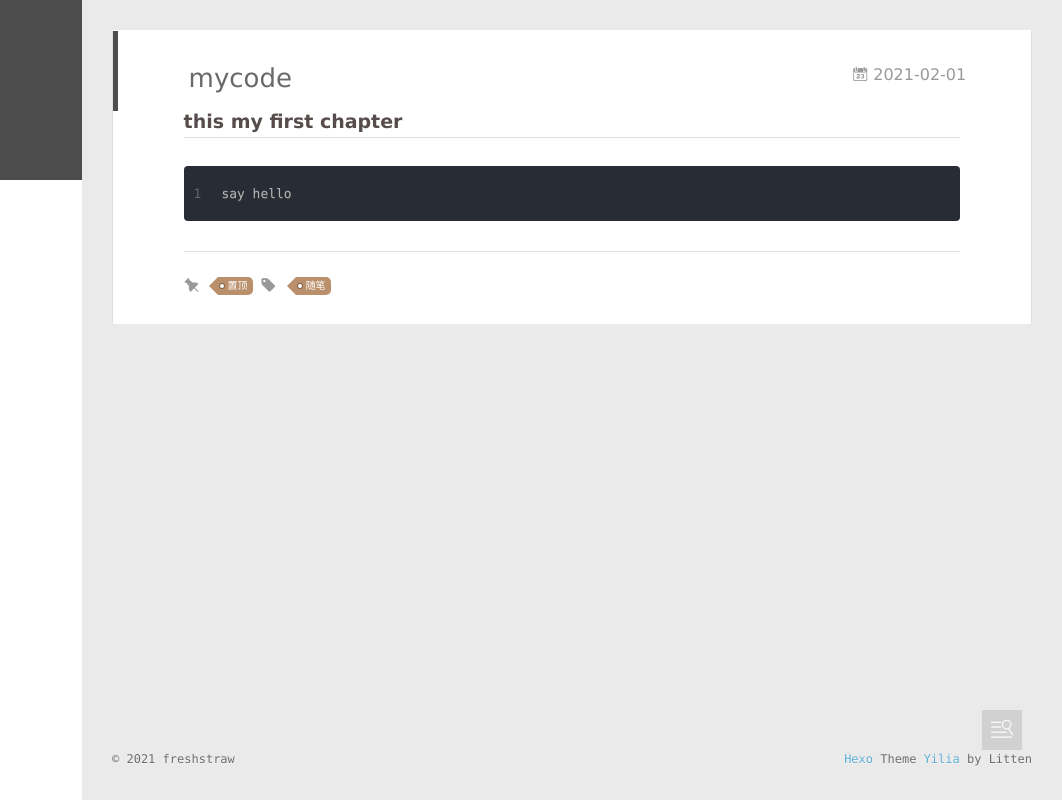
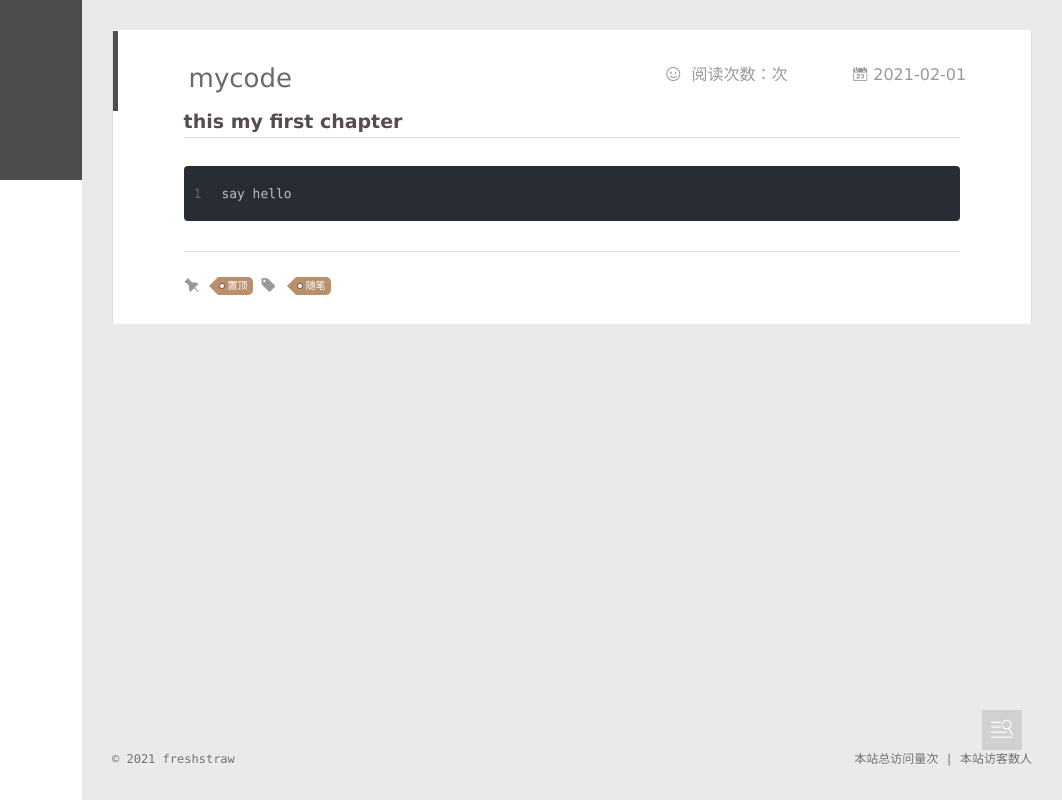
Before and after one commit to freshstraw/freshstraw.github.io, a plain HTML site: page 2021/02/01/suibi/mycode/index.html in a window 1280 px wide. Shown: the full height of the page, 218-1280 px from the left. Drawn offline with Linux system fonts and the light colour scheme; some packages are replaced by stand-ins of ours; a script that the page names is missing.

Commit message:
Site updated: 2021-02-02 14:20:26

```diff
--- a/2021/02/01/suibi/mycode/index.html
+++ b/2021/02/01/suibi/mycode/index.html
@@ -33,7 +33,6 @@
       background: linear-gradient(200deg,#a0cfe4,#e8c37e);
     }
   </style>
-
 
 
 
@@ -173,6 +172,10 @@
   	<time datetime="2021-02-01T03:15:56.000Z" itemprop="datePublished"><i class="icon-calendar icon"></i>2021-02-01</time>
 </a>
 
+    <!-- 不蒜子统计 -->
+    <span id="busuanzi_container_page_pv" class="archive-article-date"><i class="icon-smile icon"></i> 阅读次数：<span id="busuanzi_value_page_pv"></span>次</span>
+
+
       </header>
 
     <div class="article-entry" itemprop="articleBody">
@@ -267,7 +270,14 @@
                     freshstraw
             </div>
             <div class="footer-right">
-                <a href="http://hexo.io/" target="_blank">Hexo</a> Theme <a href="https://github.com/litten/hexo-theme-yilia" target="_blank">Yilia</a> by Litten
+
+                    <script async src="//busuanzi.ibruce.info/busuanzi/2.3/busuanzi.pure.mini.js"></script>
+                    <!-- 不蒜子统计 -->
+                    <span id="busuanzi_container_site_pv">本站总访问量<span id="busuanzi_value_site_pv"></span>次</span>
+                    <span class="post-meta-divider">|</span>
+                    <span id="busuanzi_container_site_uv">本站访客数<span id="busuanzi_value_site_uv"></span>人</span>
+
+                        <!-- <a href="http://hexo.io/" target="_blank">Hexo</a> Theme <a href="https://github.com/litten/hexo-theme-yilia" target="_blank">Yilia</a> by Litten -->
             </div>
         </div>
     </div>
```
Also changed, not shown: archives/2021/02/index.html (+9 -2 lines), archives/2021/index.html (+9 -2 lines), archives/index.html (+9 -2 lines), index.html (+9 -2 lines), tags/随笔/index.html (+9 -2 lines).
